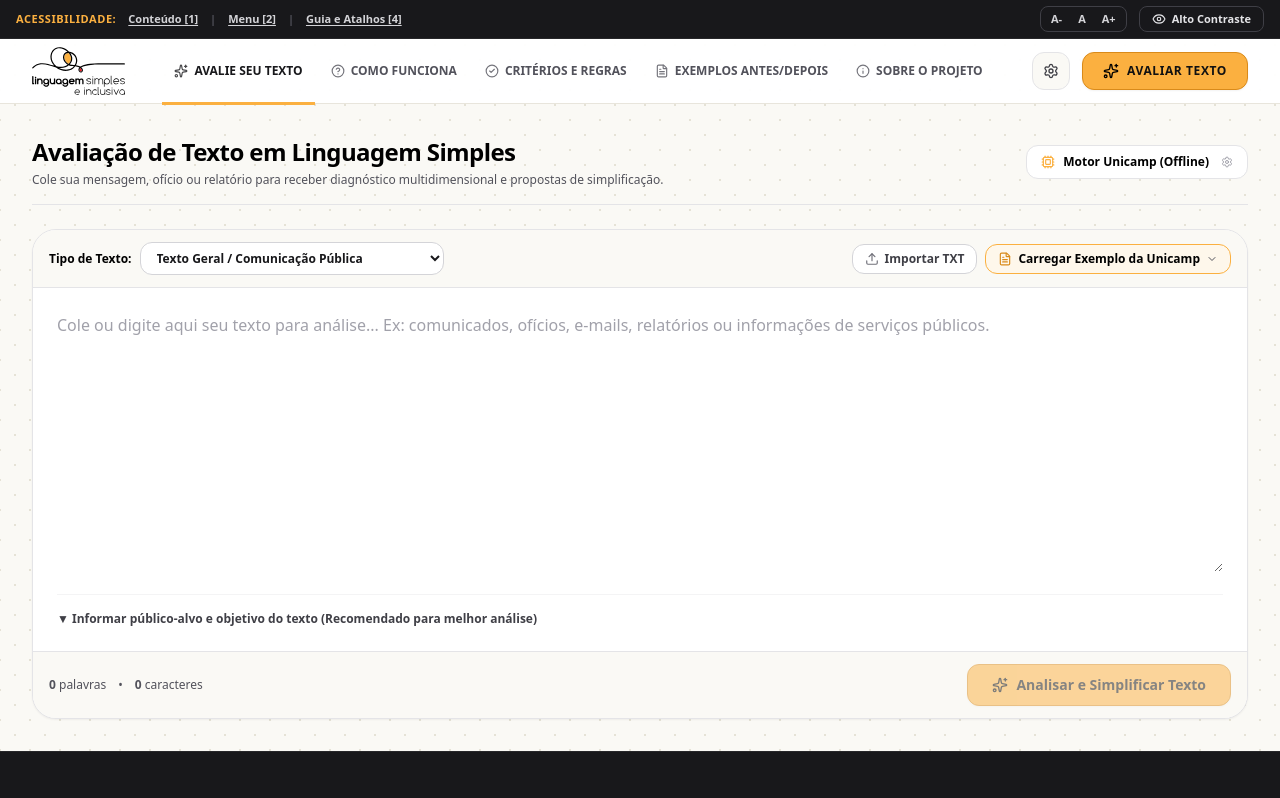
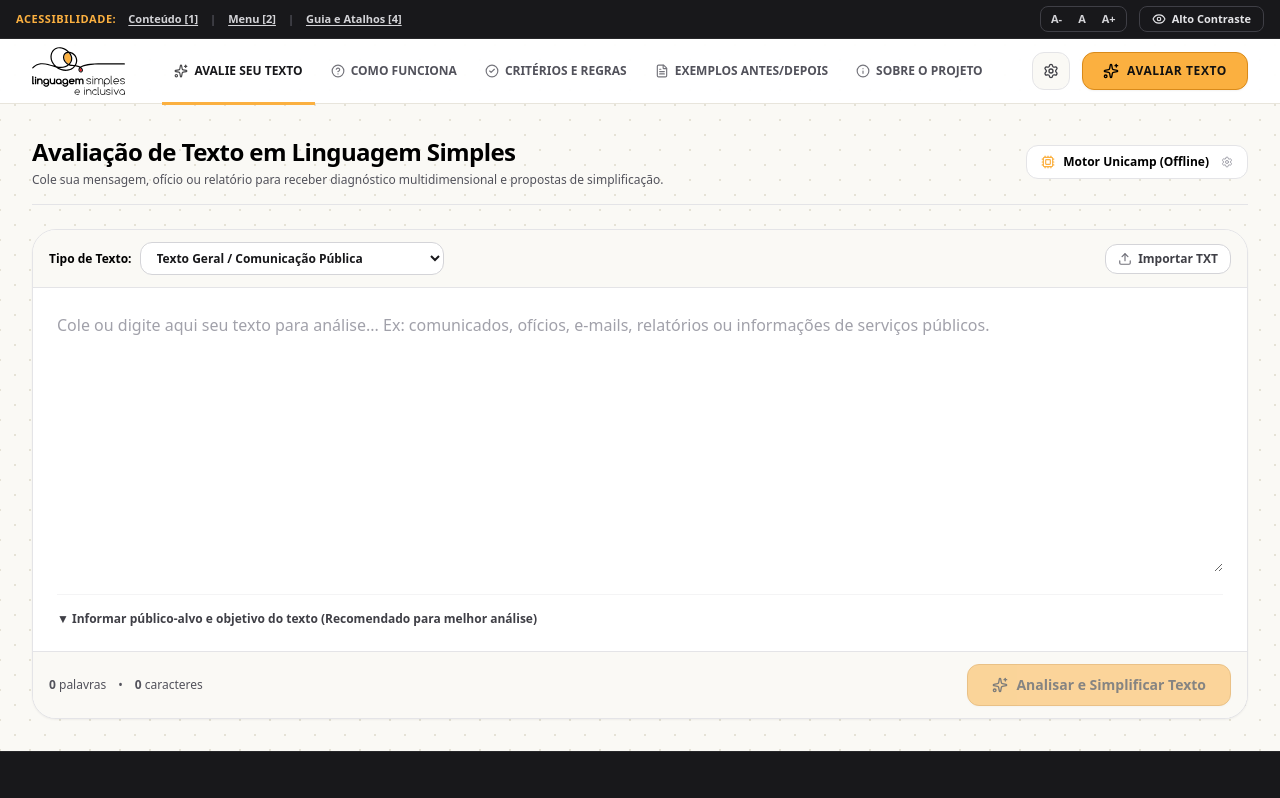
Before and after one commit to dgrhcom/linguagemsimples, a Next.js app: page /analisar in a window 1280 px wide. Shown: the top 798 px of the page. Built offline with nearby package versions, Linux system fonts and the light colour scheme.

Commit message:
refactor(editor): remove Carregar Exemplo button from text editor toolbar

```diff
--- a/src/components/editor/text-editor.tsx
+++ b/src/components/editor/text-editor.tsx
@@ -4,9 +4,9 @@ import { useState, useEffect } from "react";
 
 import { DocumentType } from "@/types/document";
 import { AnalysisInput } from "@/types/analysis";
-import { Sparkles, Upload, FileText, ChevronDown, CheckCircle, HelpCircle } from "lucide-react";
+import { Sparkles, Upload } from "lucide-react";
 import documentTypesData from "@/data/document-types/document-types.json";
-import casosUnicampData from "@/data/examples/casos-unicamp.json";
+
 
 interface TextEditorProps {
   onAnalyze: (input: AnalysisInput) => void;
@@ -30,16 +30,6 @@ export function TextEditor({ onAnalyze, isLoading, initialText = "" }: TextEdito
 
   const wordCount = text.trim() ? text.trim().split(/\s+/).length : 0;
   const charCount = text.length;
-
-  const handleLoadExample = (exampleId: string) => {
-    const example = casosUnicampData.find(e => e.id === exampleId);
-    if (example) {
-      setText(example.textoOriginal);
-      setDocumentType(example.tipoDocumento as DocumentType);
-      setTargetAudience(example.publicoAlvo);
-      setTextGoal("Comunicação clara e acessível");
-    }
-  };
 
   const handleFileUpload = (e: React.ChangeEvent<HTMLInputElement>) => {
     const file = e.target.files?.[0];
@@ -97,32 +87,9 @@ export function TextEditor({ onAnalyze, isLoading, initialText = "" }: TextEdito
             <span>Importar TXT</span>
             <input type="file" accept=".txt,.md" onChange={handleFileUpload} className="sr-only" />
           </label>
-
-          <div className="relative group">
-            <button
-              type="button"
-              className="text-xs font-black text-black bg-[#fef7eb] border border-[#FBB040] hover:bg-[#fdecd0] px-3 py-1.5 rounded-xl flex items-center gap-1.5 transition-colors shadow-2xs"
-            >
-              <FileText className="w-3.5 h-3.5 text-[#d98a1a]" />
-              <span>Carregar Exemplo da Unicamp</span>
-              <ChevronDown className="w-3 h-3 text-zinc-600" />
-            </button>
-            <div className="absolute right-0 mt-1 w-64 bg-white border border-zinc-200 rounded-2xl shadow-xl py-2 z-20 hidden group-hover:block group-focus-within:block">
-              {casosUnicampData.map(ex => (
-                <button
-                  key={ex.id}
-                  type="button"
-                  onClick={() => handleLoadExample(ex.id)}
-                  className="w-full text-left px-3.5 py-2 text-xs text-zinc-700 hover:bg-[#fef7eb] hover:text-black transition-colors block"
-                >
-                  <div className="font-bold text-black">{ex.titulo}</div>
-                  <div className="text-[10px] text-zinc-500 truncate">{ex.textoOriginal}</div>
-                </button>
-              ))}
-            </div>
-          </div>
         </div>
       </div>
+
 
       {/* Área do Textarea */}
       <div className="p-4 sm:p-6 bg-white">
```
